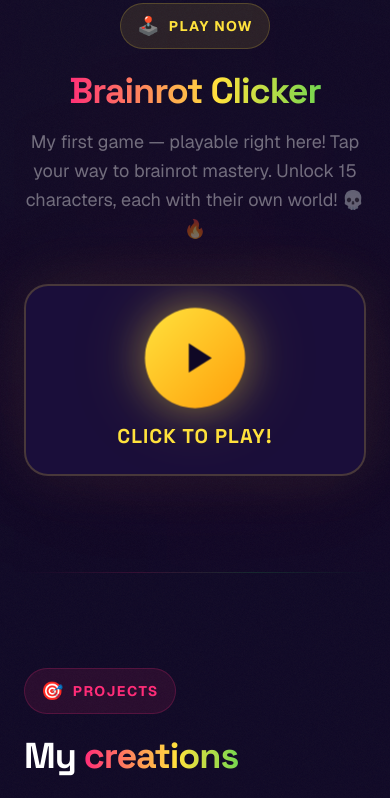
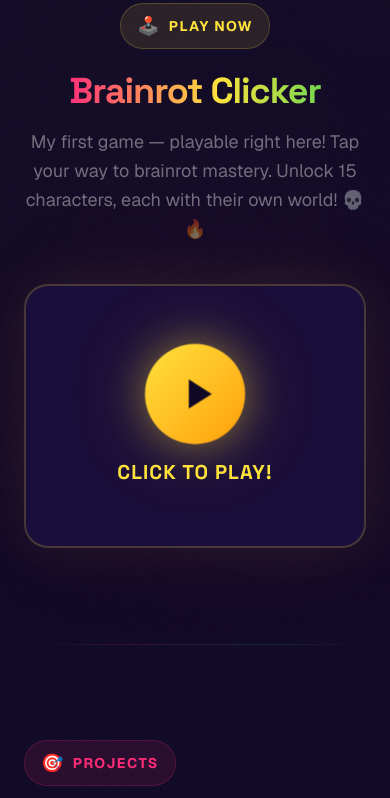
Before and after one commit to timurworld/timur-world, a Next.js app: page / in a window 390 px wide. Shown: the part 2782-3580 px from the top of the page. Built offline with nearby package versions, Linux system fonts and the light colour scheme.

Commit message:
Fix mobile Play: add onTouchEnd, remove aspect-video, add touch-action

```diff
--- a/app/components/PlayGame.tsx
+++ b/app/components/PlayGame.tsx
@@ -35,14 +35,21 @@ export default function PlayGame() {
         {/* Game container */}
         <div>
           {!isPlaying ? (
-            <button
-              className="relative rounded-3xl overflow-hidden aspect-video flex items-center justify-center cursor-pointer group w-full border-none"
+            <div
+              role="button"
+              tabIndex={0}
+              className="relative rounded-3xl overflow-hidden flex items-center justify-center cursor-pointer group w-full"
               style={{
                 background: "var(--color-surface)",
                 border: "2px solid rgba(255,226,61,0.2)",
                 boxShadow: "0 0 60px rgba(255,226,61,0.08), 0 0 120px rgba(255,45,120,0.05)",
+                minHeight: "250px",
+                padding: "60px 20px",
+                WebkitTapHighlightColor: "transparent",
+                touchAction: "manipulation",
               }}
               onClick={() => setIsPlaying(true)}
+              onTouchEnd={(e) => { e.preventDefault(); setIsPlaying(true); }}
             >
               <div className="flex flex-col items-center gap-4">
                 <div
@@ -62,7 +69,7 @@ export default function PlayGame() {
                   Click to Play!
                 </span>
               </div>
-            </button>
+            </div>
           ) : (
             <div className="relative">
               <div
```
